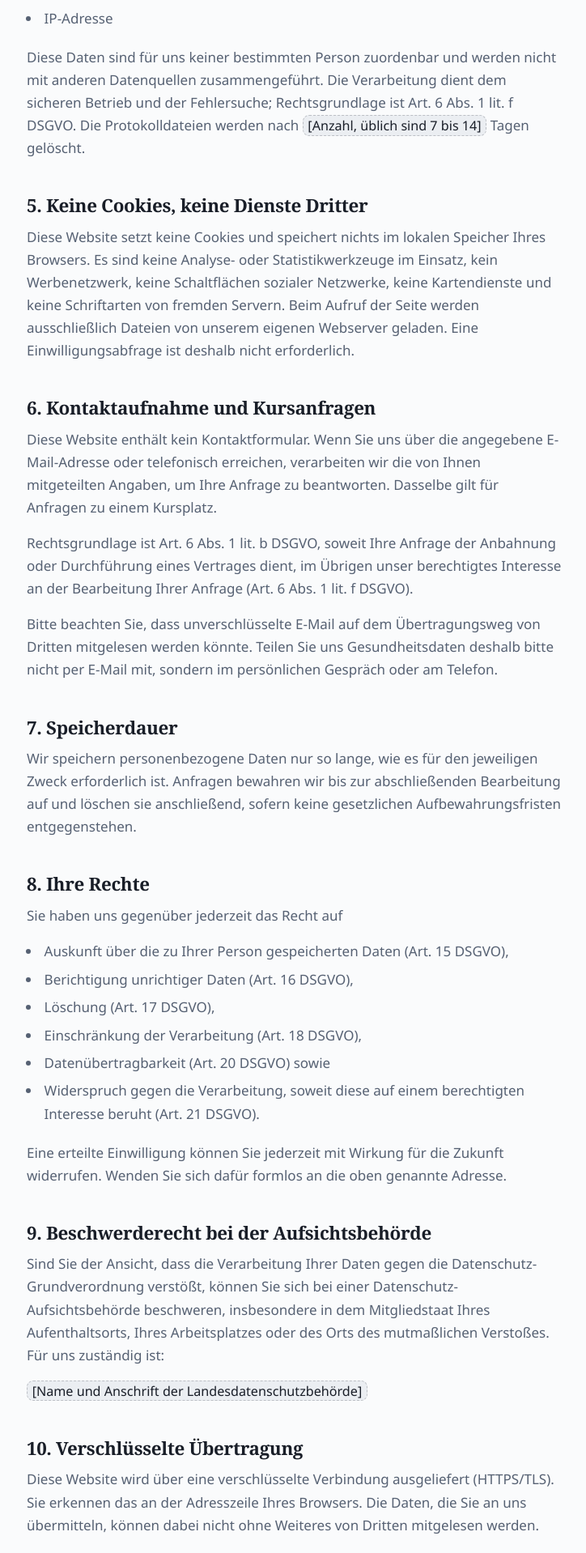
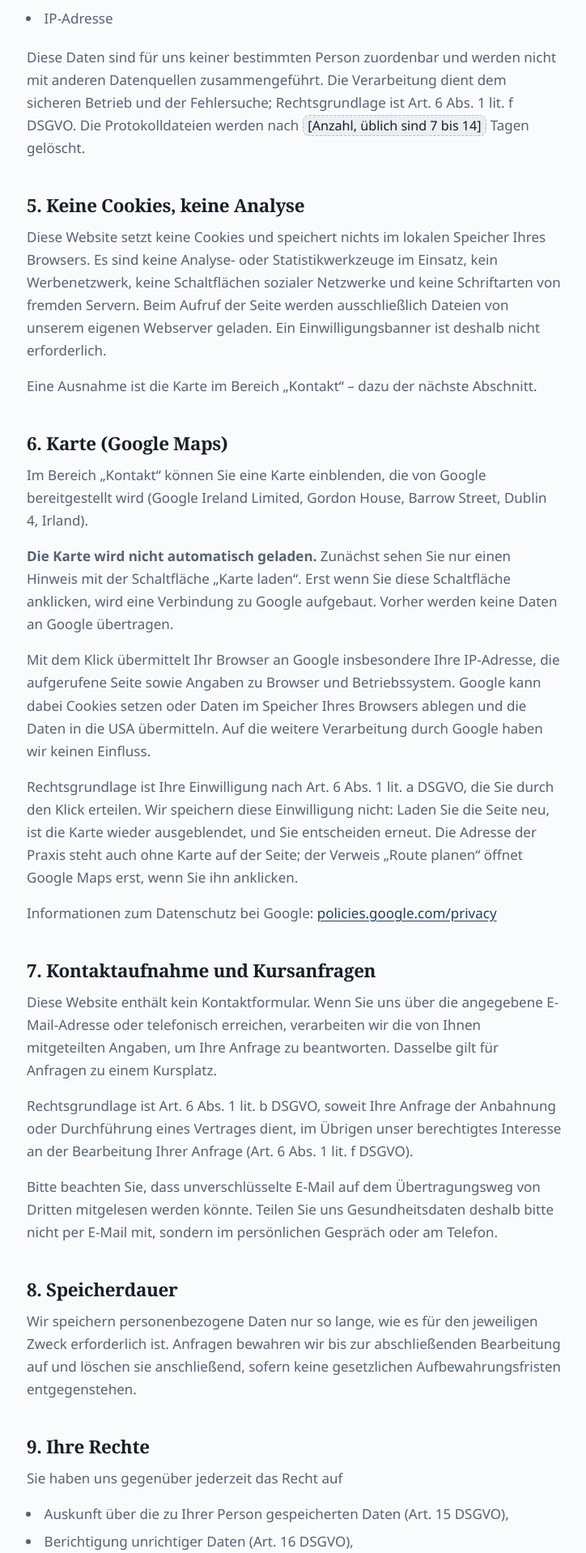
Before and after one commit to quakidu/Test, a Flask app: page /datenschutz.html in a window 1280 px wide. Shown: the part 1597-3515 px from the top of the page at 81% size, without its empty margins (57-781 px from the left). Run offline with Flask 3, Linux system fonts and the light colour scheme.

Commit message:
Karte im Kontaktbereich, geladen erst auf Klick
Google Maps überträgt beim Einbetten die IP-Adresse der Besucher an Google.
Ein direkt eingebundener Rahmen hätte deshalb ein Einwilligungsbanner nötig
gemacht. Stattdessen die Zwei-Klick-Lösung.

- Platzhalter mit Hinweis und Schaltfläche "Karte laden"; der Rahmen wird
  erst bei Klick erzeugt. Vorher geht keine Anfrage an Google
- die Zustimmung wird bewusst nicht gespeichert: Die Seite legt weiterhin
  nichts im Browser ab, und ein Klick pro Besuch ist zumutbar
- Verweis "Route planen" öffnet Google Maps in einem neuen Tab; er
  überträgt ebenfalls erst beim Anklicken Daten
- Adresse steht ohnehin im Kontaktbereich, die Karte ist Zugabe
- Einbett- und Verweisadresse stehen unter contact.map und lassen sich
  durch die Adresse aus "Teilen -> Karte einbetten" ersetzen
- Datenschutzerklärung in beiden Sprachen erweitert: neuer Abschnitt 6 zu
  Google Maps mit Rechtsgrundlage Art. 6 Abs. 1 lit. a DSGVO, Abschnitt 5
  entsprechend umformuliert, Folgeabschnitte neu nummeriert

Im Browser mit mitgeschnittenem Netzwerkverkehr geprüft: vor dem Klick
null Anfragen an fremde Adressen und null Cookies, danach genau eine
Anfrage an google.com.

Co-Authored-By: Claude Opus 5 <noreply@anthropic.com>
Claude-Session: https://claude.ai/code/session_016bktzD7wvVFbPgfukFHEY5

```diff
--- a/content/datenschutz.de.html
+++ b/content/datenschutz.de.html
@@ -4,11 +4,13 @@
   Angaben in eckigen Klammern sind Platzhalter. Den Hinweiskasten oben nach
   dem Ausfüllen löschen.
 
-  Der Text beschreibt den Stand dieser Website: rein statische Auslieferung,
-  keine Cookies, keine eingebundenen Dienste Dritter, keine Formulare.
-  Sobald etwas davon hinzukommt – Kontaktformular, Karte, Schriftarten von
-  einem fremden Server, Terminbuchung, Statistik –, muss dieser Text
-  entsprechend erweitert werden.
+  Der Text beschreibt den Stand dieser Website: statische Auslieferung, keine
+  Cookies, keine Formulare. Einziger Dienst eines Dritten ist die Karte von
+  Google Maps, und die wird erst nach einem Klick geladen (Abschnitt 6).
+  Sobald weiteres hinzukommt – Kontaktformular, Schriftarten von einem
+  fremden Server, Terminbuchung, Statistik –, muss dieser Text erweitert
+  werden. Wird die Karte automatisch geladen statt auf Klick, ist zusätzlich
+  ein Einwilligungsbanner nötig.
 
   Vorlage, keine Rechtsberatung. Bitte fachlich prüfen lassen.
 -->
@@ -79,17 +81,51 @@
   <span class="ph">[Anzahl, üblich sind 7 bis 14]</span> Tagen gelöscht.
 </p>
 
-<h2>5. Keine Cookies, keine Dienste Dritter</h2>
+<h2>5. Keine Cookies, keine Analyse</h2>
 <p>
   Diese Website setzt keine Cookies und speichert nichts im lokalen Speicher
   Ihres Browsers. Es sind keine Analyse- oder Statistikwerkzeuge im Einsatz,
-  kein Werbenetzwerk, keine Schaltflächen sozialer Netzwerke, keine Kartendienste
-  und keine Schriftarten von fremden Servern. Beim Aufruf der Seite werden
-  ausschließlich Dateien von unserem eigenen Webserver geladen. Eine
-  Einwilligungsabfrage ist deshalb nicht erforderlich.
+  kein Werbenetzwerk, keine Schaltflächen sozialer Netzwerke und keine
+  Schriftarten von fremden Servern. Beim Aufruf der Seite werden ausschließlich
+  Dateien von unserem eigenen Webserver geladen. Ein Einwilligungsbanner ist
+  deshalb nicht erforderlich.
+</p>
+<p>
+  Eine Ausnahme ist die Karte im Bereich „Kontakt“ – dazu der nächste Abschnitt.
 </p>
 
-<h2>6. Kontaktaufnahme und Kursanfragen</h2>
+<h2>6. Karte (Google Maps)</h2>
+<p>
+  Im Bereich „Kontakt“ können Sie eine Karte einblenden, die von Google
+  bereitgestellt wird (Google Ireland Limited, Gordon House, Barrow Street,
+  Dublin 4, Irland).
+</p>
+<p>
+  <strong>Die Karte wird nicht automatisch geladen.</strong> Zunächst sehen Sie
+  nur einen Hinweis mit der Schaltfläche „Karte laden“. Erst wenn Sie diese
+  Schaltfläche anklicken, wird eine Verbindung zu Google aufgebaut. Vorher
+  werden keine Daten an Google übertragen.
+</p>
+<p>
+  Mit dem Klick übermittelt Ihr Browser an Google insbesondere Ihre IP-Adresse,
+  die aufgerufene Seite sowie Angaben zu Browser und Betriebssystem. Google
+  kann dabei Cookies setzen oder Daten im Speicher Ihres Browsers ablegen und
+  die Daten in die USA übermitteln. Auf die weitere Verarbeitung durch Google
+  haben wir keinen Einfluss.
+</p>
+<p>
+  Rechtsgrundlage ist Ihre Einwilligung nach Art. 6 Abs. 1 lit. a DSGVO, die
+  Sie durch den Klick erteilen. Wir speichern diese Einwilligung nicht: Laden
+  Sie die Seite neu, ist die Karte wieder ausgeblendet, und Sie entscheiden
+  erneut. Die Adresse der Praxis steht auch ohne Karte auf der Seite; der
+  Verweis „Route planen“ öffnet Google Maps erst, wenn Sie ihn anklicken.
+</p>
+<p>
+  Informationen zum Datenschutz bei Google:
+  <a href="https://policies.google.com/privacy" rel="noopener" target="_blank">policies.google.com/privacy</a>
+</p>
+
+<h2>7. Kontaktaufnahme und Kursanfragen</h2>
 <p>
   Diese Website enthält kein Kontaktformular. Wenn Sie uns über die angegebene
   E-Mail-Adresse oder telefonisch erreichen, verarbeiten wir die von Ihnen
@@ -108,7 +144,7 @@
   bitte nicht per E-Mail mit, sondern im persönlichen Gespräch oder am Telefon.
 </p>
 
-<h2>7. Speicherdauer</h2>
+<h2>8. Speicherdauer</h2>
 <p>
   Wir speichern personenbezogene Daten nur so lange, wie es für den jeweiligen
   Zweck erforderlich ist. Anfragen bewahren wir bis zur abschließenden
@@ -116,7 +152,7 @@
   Aufbewahrungsfristen entgegenstehen.
 </p>
 
-<h2>8. Ihre Rechte</h2>
+<h2>9. Ihre Rechte</h2>
 <p>
   Sie haben uns gegenüber jederzeit das Recht auf
 </p>
@@ -134,7 +170,7 @@
   widerrufen. Wenden Sie sich dafür formlos an die oben genannte Adresse.
 </p>
 
-<h2>9. Beschwerderecht bei der Aufsichtsbehörde</h2>
+<h2>10. Beschwerderecht bei der Aufsichtsbehörde</h2>
 <p>
   Sind Sie der Ansicht, dass die Verarbeitung Ihrer Daten gegen die
   Datenschutz-Grundverordnung verstößt, können Sie sich bei einer
@@ -146,7 +182,7 @@
   <span class="ph">[Name und Anschrift der Landesdatenschutzbehörde]</span>
 </p>
 
-<h2>10. Verschlüsselte Übertragung</h2>
+<h2>11. Verschlüsselte Übertragung</h2>
 <p>
   Diese Website wird über eine verschlüsselte Verbindung ausgeliefert
   (HTTPS/TLS). Sie erkennen das an der Adresszeile Ihres Browsers. Die Daten,
@@ -154,7 +190,7 @@
   mitgelesen werden.
 </p>
 
-<h2>11. Änderungen dieser Erklärung</h2>
+<h2>12. Änderungen dieser Erklärung</h2>
 <p>
   Wir passen diese Erklärung an, sobald sich die Website oder die Rechtslage
   ändert – etwa wenn ein Kontaktformular, eine Terminbuchung oder eine Karte
--- a/static/js/main.js
+++ b/static/js/main.js
@@ -2,7 +2,8 @@
  * Körper im Einklang – Interaktion der Startseite.
  *
  * Enthält: mobiles Menü, Sticky-Header, Scroll-Reveal, Scrollspy,
- * animierte Kennzahlen und die Diashow im Praxis-Bereich.
+ * animierte Kennzahlen, die Diashow im Praxis-Bereich und die Karte,
+ * die erst auf Klick geladen wird.
  */
 (function () {
   'use strict';
@@ -288,6 +289,35 @@
     }
   }
 
+  /* ── Karte (Zwei-Klick-Lösung) ────────────────────────────────────── */
+  function initMap() {
+    var root = document.getElementById('map');
+    var frame = document.getElementById('map-frame');
+    var button = document.getElementById('map-load');
+    if (!root || !frame || !button) return;
+
+    var embed = root.dataset.embed;
+    if (!embed) return;
+
+    button.addEventListener('click', function () {
+      // Erst hier entsteht die erste Verbindung zu Google.
+      var iframe = document.createElement('iframe');
+      iframe.src = embed;
+      iframe.title = root.dataset.frameTitle || '';
+      iframe.loading = 'lazy';
+      iframe.allowFullscreen = true;
+      iframe.referrerPolicy = 'no-referrer-when-downgrade';
+      iframe.setAttribute('aria-label', iframe.title);
+
+      frame.innerHTML = '';
+      frame.appendChild(iframe);
+      frame.classList.add('is-loaded');
+      // Die Zustimmung wird bewusst nicht gespeichert: Die Seite legt
+      // nichts im Browser ab, und ein Klick pro Besuch ist zumutbar.
+      iframe.focus();
+    });
+  }
+
   /* ── Kleinkram ────────────────────────────────────────────────────── */
   function initMisc() {
     var year = document.getElementById('year');
@@ -301,6 +331,7 @@
     initScrollspy();
     initCounters();
     initSlideshow();
+    initMap();
     initMisc();
   }
 
--- a/translations/de.json
+++ b/translations/de.json
@@ -136,7 +136,16 @@
     "email": "praxis@koerper-im-einklang.de",
     "hours_label": "Öffnungszeiten",
     "hours": "Mo–Fr 08:00–19:00\nSa nach Vereinbarung",
-    "cta": "E-Mail schreiben"
+    "cta": "E-Mail schreiben",
+    "map": {
+      "title": "Anfahrt",
+      "note": "Die Karte wird erst auf Ihren Klick von Google geladen. Dabei erhält Google Ihre IP-Adresse und weitere technische Daten. Näheres steht in der Datenschutzerklärung.",
+      "load": "Karte laden",
+      "frame_title": "Karte mit dem Standort der Praxis",
+      "route": "Route planen",
+      "embed_url": "https://www.google.com/maps?q=Musterstra%C3%9Fe%2012%2C%2012345%20Musterstadt&output=embed",
+      "link_url": "https://www.google.com/maps/search/?api=1&query=Musterstra%C3%9Fe%2012%2C%2012345%20Musterstadt"
+    }
   },
   "footer": {
     "tagline": "Ganzheitliche Therapie und Kurse – Bewegung nach dem Konzept der Spiraldynamik.",
```
Also changed, not shown: content/datenschutz.en.html (+41 -10 lines), static/css/style.css (+49 -0 lines), templates/index.html (+29 -0 lines), translations/en.json (+10 -1 lines), README.md.
